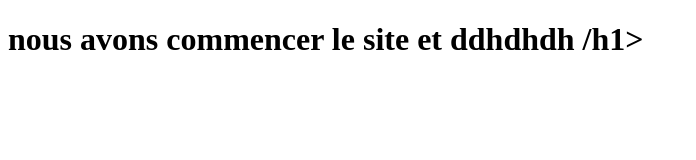
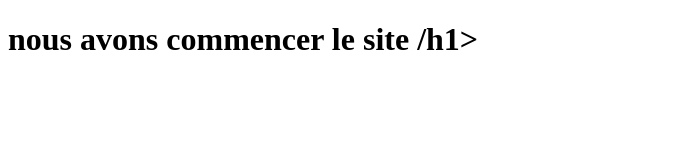
Before and after one commit to bakirmanel/projet-web-2-, a plain HTML site: page index.html in a window 1280 px wide. Shown: the whole page, without its empty margins (0-696 px from the left). Drawn offline with Linux system fonts and the light colour scheme.

Commit message:
Update index.html

```diff
--- a/index.html
+++ b/index.html
@@ -7,6 +7,6 @@
     <title>Document</title>
 </head>
 <body>
-    <h1> nous avons commencer le site et ddhdhdh /h1>
+    <h1> nous avons commencer le site  /h1>
 </body>
 </html>
```
